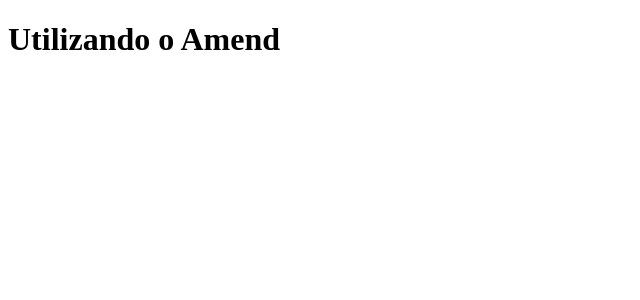
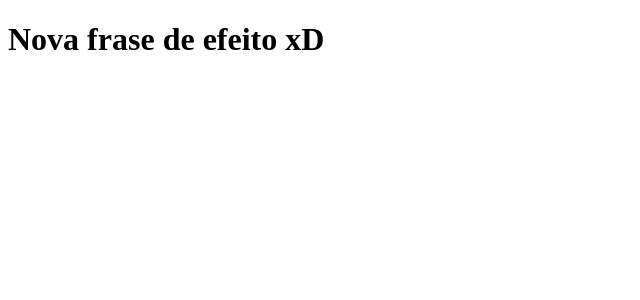
Before and after one commit to guiimariano/clone-tabnews, a Next.js app: page / in a window 1280 px wide. Shown: the top 300 px of the page, without its empty margins (0-640 px from the left). Built offline with nearby package versions, Linux system fonts and the light colour scheme.

Commit message:
modificando a frase

```diff
--- a/pages/index.js
+++ b/pages/index.js
@@ -1,5 +1,5 @@
  function Home() {
-    return <h1>Utilizando o Amend</h1>
+    return <h1>Nova frase de efeito xD</h1>
  }
 
  export default Home;
```
